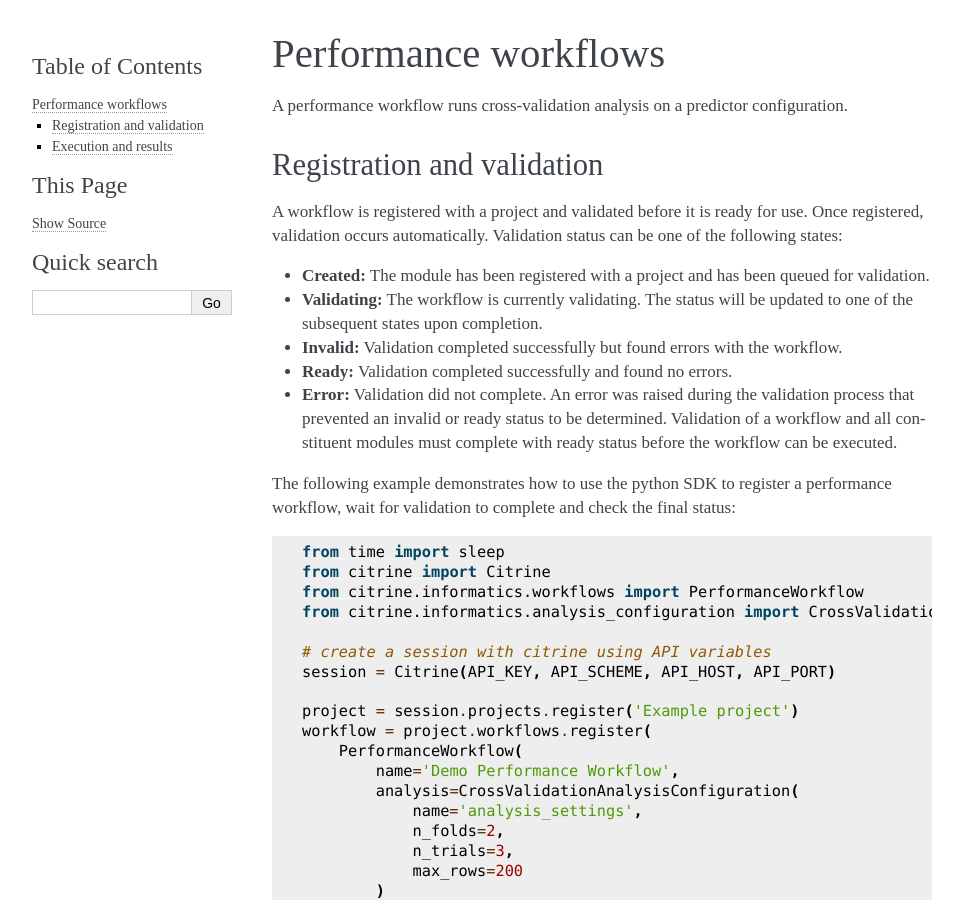
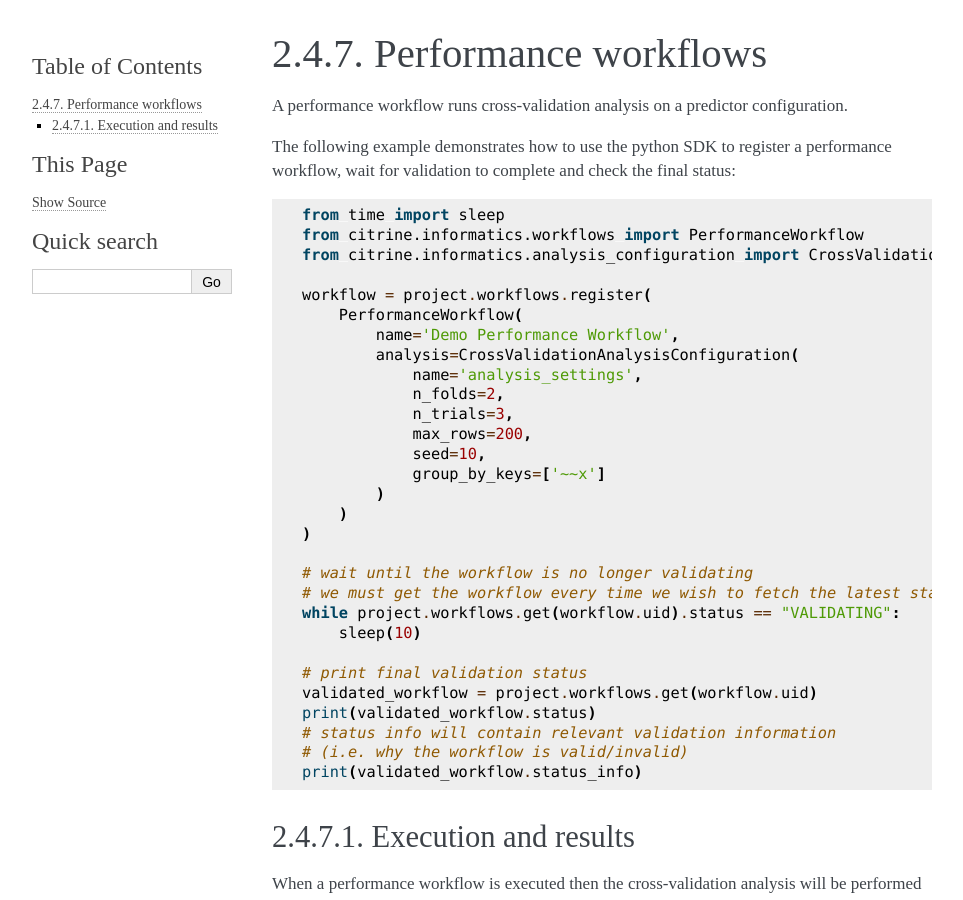
Before and after one commit to CitrineInformatics/citrine-python, a Sphinx documentation site: the page built from docs/source/workflows/performance_workflows.rst, in a window 1280 px wide and 900 px high. Shown: the whole window, without its empty margins (148-1111 px from the left). Built offline with Sphinx 7.4.7, drawn with Linux system fonts in a browser that asks for light colours.

Commit message:
address comments

```diff
--- a/docs/source/workflows/performance_workflows.rst
+++ b/docs/source/workflows/performance_workflows.rst
@@ -2,35 +2,15 @@
 =====================
 
 A performance workflow runs cross-validation analysis on a predictor configuration.
-
-Registration and validation
----------------------------
-
-A workflow is registered with a project and validated before it is ready for use.
-Once registered, validation occurs automatically.
-Validation status can be one of the following states:
-
--  **Created:** The module has been registered with a project and has been queued for validation.
--  **Validating:** The workflow is currently validating. The status will be updated to one of the subsequent states upon completion.
--  **Invalid:** Validation completed successfully but found errors with the workflow.
--  **Ready:** Validation completed successfully and found no errors.
--  **Error:** Validation did not complete.
-   An error was raised during the validation process that prevented an invalid or ready status to be determined.
-   Validation of a workflow and all constituent modules must complete with ready status before the workflow can be executed.
 
 The following example demonstrates how to use the python SDK to register a performance workflow, wait for validation to complete and check the final status:
 
 .. code:: python
 
    from time import sleep
-   from citrine import Citrine
    from citrine.informatics.workflows import PerformanceWorkflow
    from citrine.informatics.analysis_configuration import CrossValidationAnalysisConfiguration
 
-   # create a session with citrine using API variables
-   session = Citrine(API_KEY, API_SCHEME, API_HOST, API_PORT)
-
-   project = session.projects.register('Example project')
    workflow = project.workflows.register(
        PerformanceWorkflow(
            name='Demo Performance Workflow',
@@ -38,7 +18,9 @@
                name='analysis_settings',
                n_folds=2,
                n_trials=3,
-               max_rows=200
+               max_rows=200,
+               seed=10,
+               group_by_keys=['~~x']
            )
        )
    )
```
Also changed, not shown: docs/source/workflows/design_workflows.rst (+0 -21 lines), docs/source/workflows/index.rst (+15 -0 lines).
